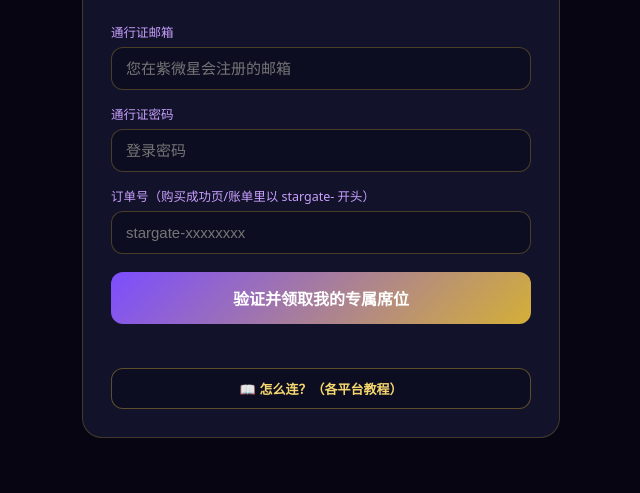
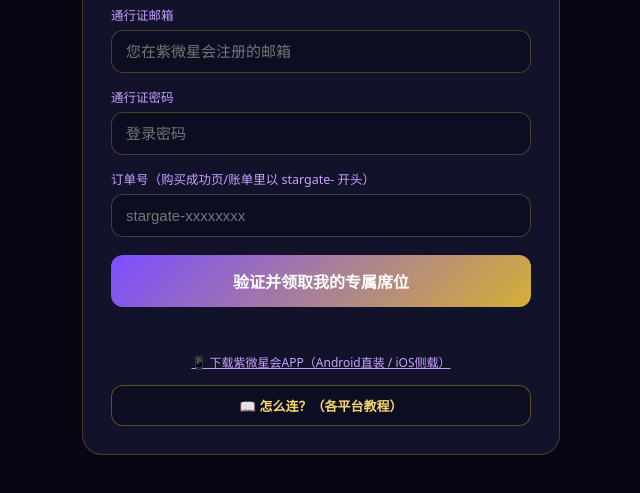
Before and after one commit to saber3131/stargate-claim, a plain HTML site: page index.html in a window 1280 px wide. Shown: the part 223-716 px from the top of the page, without its empty margins (319-959 px from the left). Drawn offline with Linux system fonts and the light colour scheme.

Commit message:
加紫微星会APP公开下载入口(GitHub Releases)

```diff
--- a/index.html
+++ b/index.html
@@ -27,6 +27,10 @@
 <textarea id="conf" readonly style="display:none"></textarea>
 <button class="copy" id="cp" style="display:none">复制配置全文（WireGuard 导入用）</button>
 
+
+<div style="margin-top:16px;text-align:center;font-size:12px;color:#9a97b8">
+<a href="https://github.com/saber3131/zhenbai-app/releases" target="_blank" style="color:#c9a0ff">📱 下载紫微星会APP（Android直装 / iOS侧载）</a>
+</div>
 <div id="guide" style="display:none;margin-top:22px;border-top:1px solid rgba(212,175,55,.25);padding-top:18px">
 <div style="font-size:15px;color:#f5d76e;font-weight:800;margin-bottom:10px">📖 各平台连接教程</div>
 <div style="font-size:13px;color:#c9c6e0;line-height:1.9">
```
